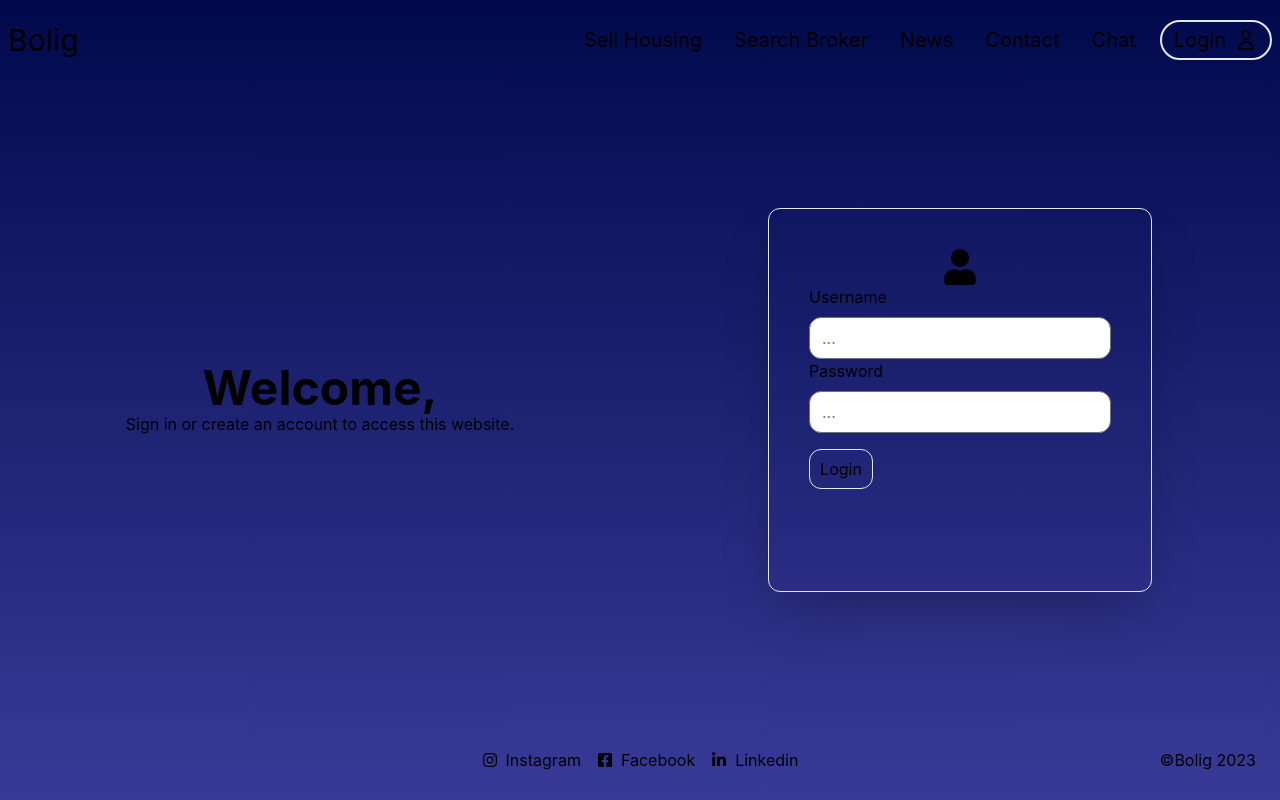
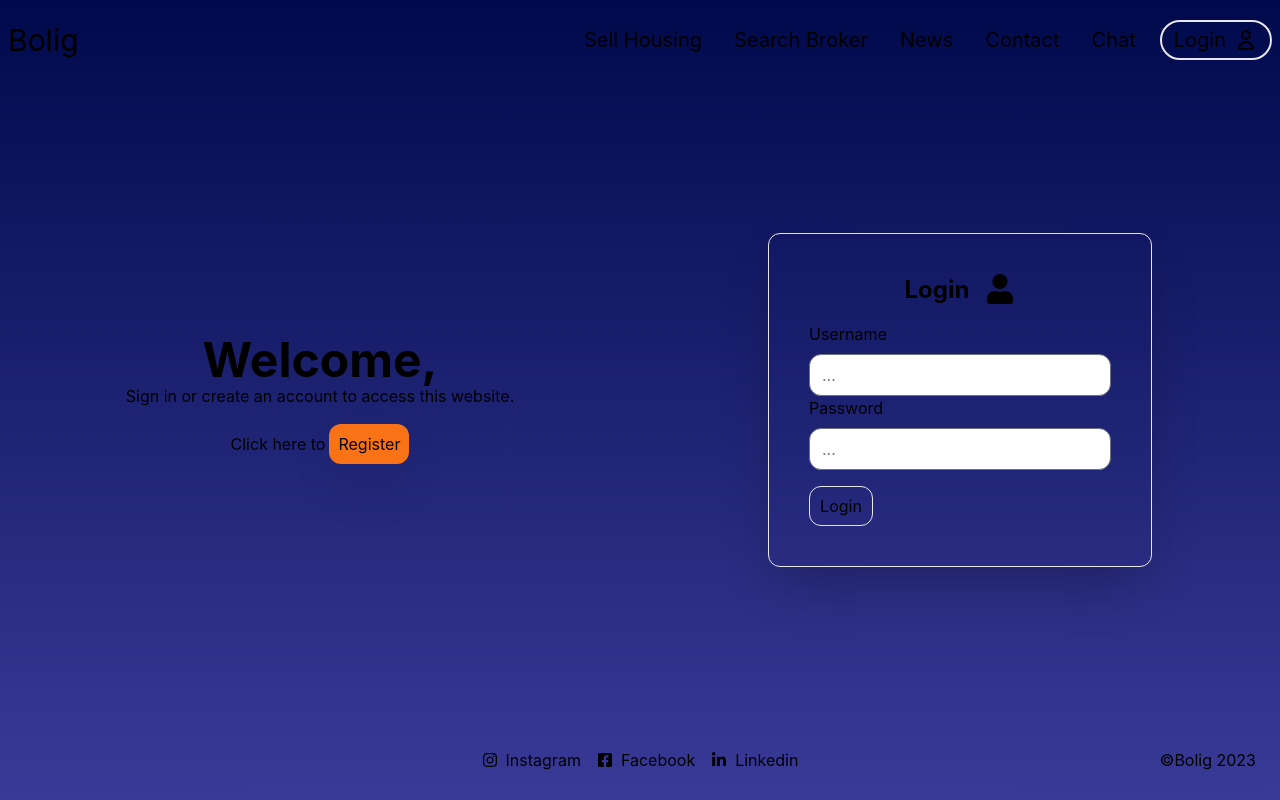
Before and after one commit to MaxAndreasLundin/bolig-web, a Next.js app: page /chat in a window 1280 px wide. Built offline with nearby package versions, Linux system fonts and the light colour scheme.

Commit message:
handle click function chat page and more styling

```diff
--- a/app/chat/page.tsx
+++ b/app/chat/page.tsx
@@ -1,16 +1,33 @@
-import React from 'react'
+"use client"
+import React, { useState } from 'react'
 import FormChatLogin from '../../components/FormChatLogin'
 
 const page = () => {
+  const [click, setClick] = useState<boolean>(true);
+
+  const handleClick = () => {
+    setClick(!click)
+  }
+
   return (
       <div className='flex flex-1'>
         <div className='grid grid-cols-1 grid-rows-3 sm:grid-cols-2 sm:grid-rows-1 w-full'>
           <div className='flex flex-col justify-center items-center'>
             <h1 className='text-5xl font-bold'>Welcome,</h1>
             <p>Sign in or create an account to access this website.</p>
+            <div className='flex justify-center items-center gap-1 mt-4'>
+              <p>Click here to</p>
+              <button onClick={handleClick} className="h-10 w-20 rounded-xl bg-orange-500 outline-none shadow-2xl hover:scale-105">{click! ? "Register" : "Login"}</button>
+            </div>
           </div>
+
           <div className='flex flex-col justify-center items-center row-span-2'>
-            <FormChatLogin />
+            <div className='flex flex-col'>
+                <div className='flex'>
+                  {click ? <FormChatLogin /> : <p>Register User</p>}
+                </div>
+            </div>
+
           </div>
         </div>
       </div>
--- a/components/FormChatLogin.tsx
+++ b/components/FormChatLogin.tsx
@@ -31,9 +31,10 @@ const FormChatLogin = () => {
   };
 
   return (
-    <form onSubmit={onSubmit} className="border rounded-xl h-96 w-96 p-10 shadow-2xl">
-      <div className="flex justify-center">
-        <FaUser className="text-4xl" />
+    <form onSubmit={onSubmit} className="border rounded-xl w-96 p-10 shadow-2xl">
+      <div className="flex justify-center gap-4 mb-4">
+        <h2 className="text-2xl font-bold">Login</h2>
+        <FaUser className="text-3xl" />
       </div>
       <div className="flex flex-col">
         <label htmlFor="username">Username</label>
```
